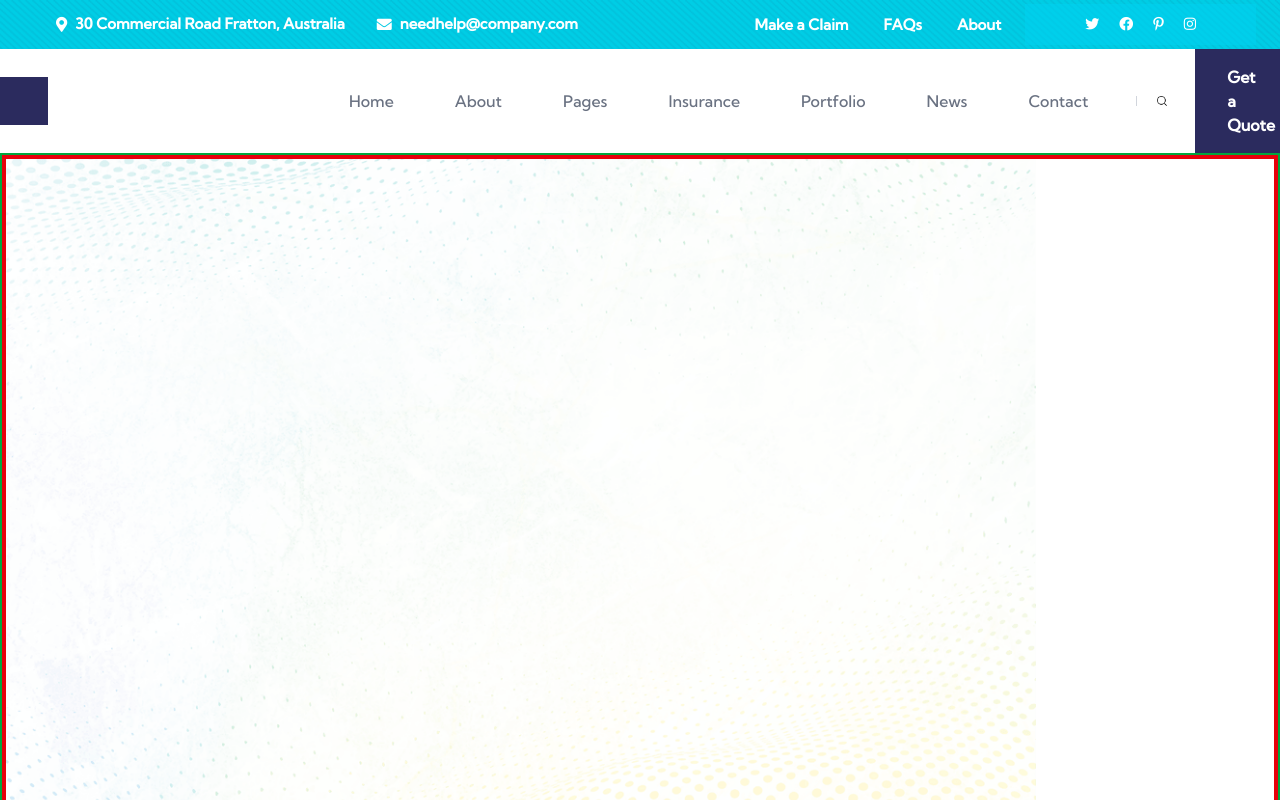
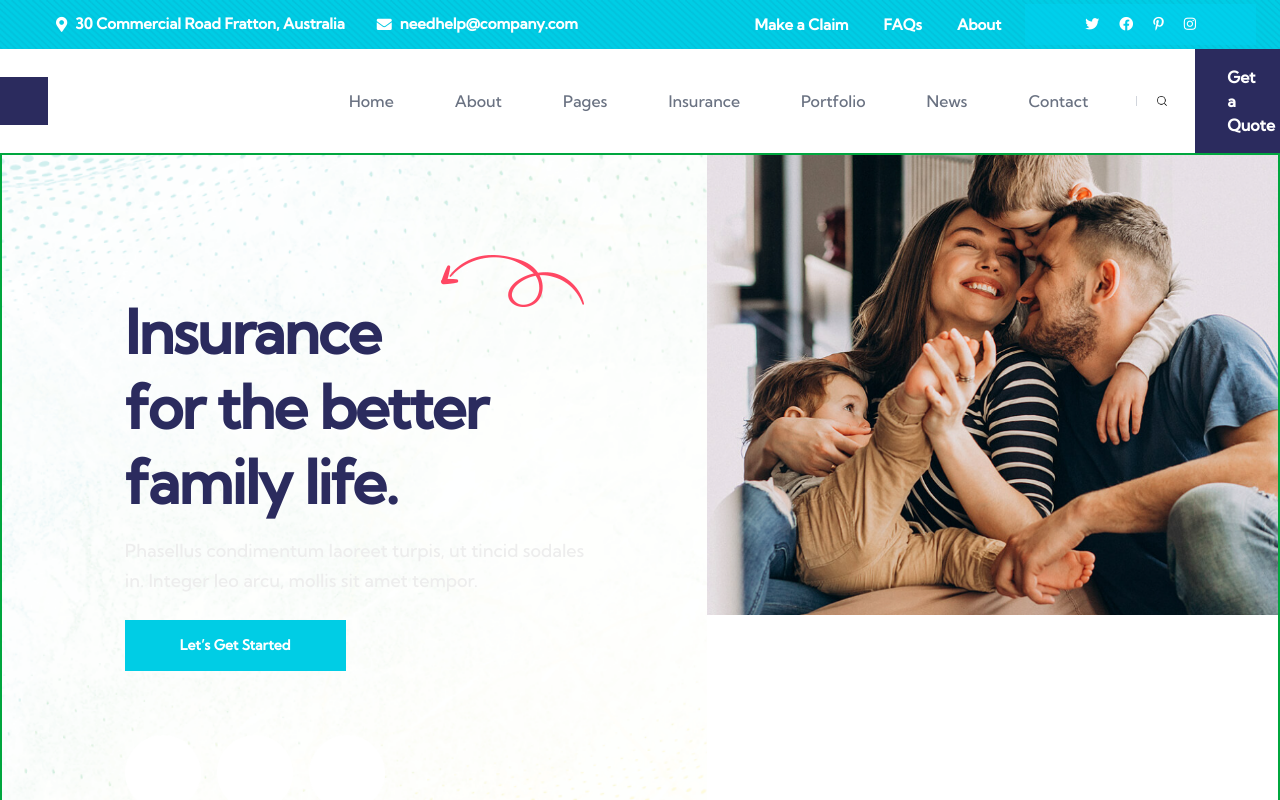
Before and after one commit to eusoncode/insure, a Next.js app in the folder frontend/: page / in a window 1280 px wide. Shown: the top 800 px of the page. Built offline with nearby package versions, Linux system fonts and the light colour scheme.

Commit message:
working on the first section of the body

```diff
--- a/frontend/src/components/body_section/insurance_page_section.tsx
+++ b/frontend/src/components/body_section/insurance_page_section.tsx
@@ -1,12 +1,55 @@
 import Image from "next/image"
 import background_image from '@/assets/main-slder-shape-1e.png';
+import family_image from "@/assets/main-slder-shape-2e.png";
+import arrow_shape from "@/assets/arrow-shape.png"
 export default function Insurance_section() {
   return (
-    <section className="border-4 border-red-600 p-0">
-      <div className="flex flex-row items-center">
-        <div className="">
-          <Image src={background_image} alt="" width={1030} />
+    <section className="relative flex flex-row justify-between p-0">
+      <div
+        className="flex justify-center items-center w-[1050px] bg-cover bg-center"
+        style={{ backgroundImage: `url(${background_image.src})` }}
+      >
+        <div className="main-slider-one__wrap relative z-10 py-[140px] px-4 flex flex-col gap-6 max-w-5xl mx-auto">
+          <div className="main-slider-one__content relative pr-0">
+            <div className="shape-1 absolute right-0 -top-10 animate-[swing_1s_ease-in-out_1s_infinite_alternate] origin-top-right z-[11]">
+              <Image src={arrow_shape} alt="" />
+            </div>
+
+            <h2 className="main-slider-one__title text-[60px] font-semibold leading-tight text-[#2b2b5e] mb-4 tracking-tight">
+              Insurance <br /> for the better <br /> family life.
+            </h2>
+
+            <p className="main-slider-one__info text-[18px] leading-[30px] mb-6">
+              Phasellus condimentum laoreet turpis, ut tincid sodales <br /> in.
+              Integer leo arcu, mollis sit amet tempor.
+            </p>
+
+            <div className="main-slider-one__btn">
+              <a
+                href="services.html"
+                className="modins-btn modins-btn--base bg-[#00cde5] text-white px-[55px] py-[15px] font-bold text-[14px] inline-block"
+              >
+                <span>Let’s Get Started</span>
+              </a>
+            </div>
+          </div>
+
+          {/* Social icons */}
+          <div className="main-slider-one__social flex gap-4 mt-10">
+            <span className="w-[76px] h-[76px] text-[32px] leading-[76px] text-center rounded-full text-[#2b2b5e] bg-white hover:bg-[#2b2b5e] hover:text-white transition duration-300">
+              <i className="icon-family-1"></i>
+            </span>
+            <span className="w-[76px] h-[76px] text-[32px] leading-[76px] text-center rounded-full text-[#2b2b5e] bg-white hover:bg-[#2b2b5e] hover:text-white transition duration-300">
+              <i className="icon-car"></i>
+            </span>
+            <span className="w-[76px] h-[76px] text-[32px] leading-[76px] text-center rounded-full text-[#2b2b5e] bg-white hover:bg-[#2b2b5e] hover:text-white transition duration-300">
+              <i className="icon-home-insurance"></i>
+            </span>
+          </div>
         </div>
+      </div>
+      <div className="">
+        <Image src={family_image} alt="" width={850} className="" />
       </div>
     </section>
   );
```
Also changed, not shown: frontend/src/assets/main-slder-shape-2e.png (added), frontend/src/components/navigation_section/navigation.tsx (line endings or trailing spaces).
